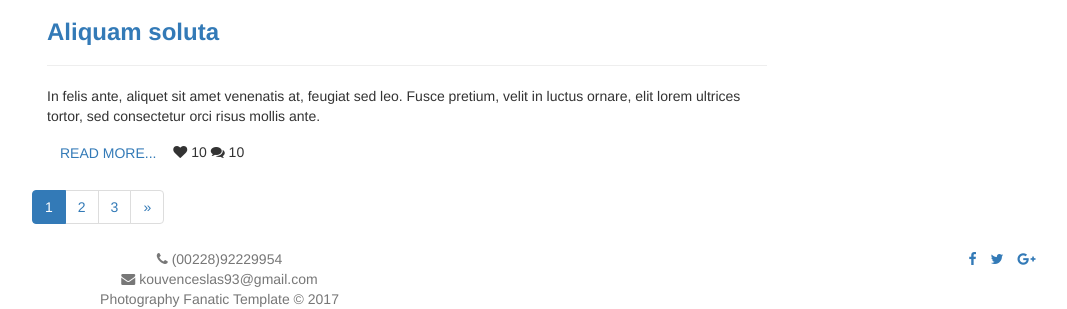
After one commit to LUPUS001/Symfony-Blog, a Symfony app: template templates/blog/index.html.twig in a window 1280 px wide. The commit adds this page. Shown: the part 1304-1613 px from the top of the page, without its empty margins (23-1090 px from the left). Run offline with Twig, Linux system fonts and the light colour scheme; the template is opened without the code that fills it, so the values that code supplies are empty; some libraries are stand-ins or nearby versions.

Commit message:
1.2.3 Reto - Rutas /contact, /blog y /single_post
Finalizada la migración del sitio estático (HTML puro) a la estructura de Symfony (TWIG), cumpliendo con los requisitos de enrutamiento y gestión de plantillas.
Cambios realizados:
- Controladores: Creados PageController y BlogController para separar la lógica de páginas generales y la sección de blog.
- Rutas: Configuradas las rutas /contact, /blog y /blog/single_post mediante atributos de PHP 8.
- Twig:
    - Implementada herencia de plantillas extendiendo base.html.twig en todas las vistas.
    - Sustituidos todos los enlaces estáticos (.html) por la función path() para garantizar un enrutamiento dinámico.
    - Aplicada la función asset() en todos los recursos estáticos (Bootstrap, CSS personalizado, imágenes y JS).
- Organización: Estructura de carpetas en templates/ optimizada (templates/page/ y templates/blog/).

```diff
--- a/src/Controller/PageController.php
+++ b/src/Controller/PageController.php
@@ -14,6 +14,12 @@ final class PageController extends AbstractController
         return $this->render('page/about.html.twig');
     }
 
+    #[Route('/contact', name: 'contact')]
+    public function contact(): Response
+    {
+        return $this->render('page/contact.html.twig');
+    }
+
     #[Route('/', name: 'index')]
     public function index(): Response
     {
--- a/templates/base.html.twig
+++ b/templates/base.html.twig
@@ -43,8 +43,8 @@
             <ul class="nav navbar-nav">
               <li class="active lien"><a href="{{ path('index') }}"><i class="fa fa-home sr-icons"></i> Home</a></li>
               <li class=" lien"><a href="{{ path('about') }}"><i class="fa fa-bookmark sr-icons"></i> About</a></li>
-              <li class=" lien"><a href="#"><i class="fa fa-file-text sr-icons"></i> Blog</a></li>
-              <li><a href="#"><i class="fa fa-phone-square sr-icons"></i> Contact</a></li>
+              <li class=" lien"><a href="{{ path('blog') }}"><i class="fa fa-file-text sr-icons"></i> Blog</a></li>
+              <li><a href="{{ path('contact') }}"><i class="fa fa-phone-square sr-icons"></i> Contact</a></li>
             </ul>
          </div>
      </div>
--- /dev/null
+++ b/templates/blog/index.html.twig
@@ -0,0 +1,154 @@
+{% extends 'base.html.twig' %}
+
+{% block title %}Blog{% endblock %}
+
+{% block body %}
+    <!-- Principal Content Start -->
+   <div id="blog">
+     <div class="container">
+      <div class="row">
+
+      <!-- Blocks of Posts -->
+        <div class="col-xs-12 col-sm-8 row">
+           <div class="col-xs-12 col-sm-12">
+             <div class="post">
+               <div class="post-heading">
+                 <span>6 JANUARY</span>
+                 <img class="img-responsive" src="{{ asset('images/blog/landscape.jpg') }}" alt="post's picture">
+               </div>
+               <div class="post-body">
+                {# Ten en cuenta que en blog.html existen enlaces a single_post.html que deberás cambiar para llamar a la ruta single_post #}
+                 <h3><a href='{{ path("single_post") }}'><strong>doloremque illum</strong></a></h3>
+                 <hr>
+                 <p>Duis ultrices tortor non felis convallis bibendum. Maecenas diam velit, sollicitudin at imperdiet ac, consectetur non nibh. Etiam eget dapibus nulla.
+                 </p>
+               </div>
+               <div class="post-footer">
+                 <a class="btn" href='{{ path("single_post") }}'>READ MORE...</a>
+                 {# ANTES: <a class="btn" href="single_post.html">READ MORE...</a> #}
+                 <span>
+                 <i class="fa fa-heart sr-icons"></i> 10
+                 <i class="fa fa-comments sr-icons"></i> 10
+                 </span>
+               </div>
+             </div>
+           </div>
+           <div class="col-xs-12 col-sm-12">
+             <div class="post">
+               <div class="post-heading">
+                 <span>7 FEBRUARY</span>
+                 <img class="img-responsive" src="{{ asset('images/blog/family.jpg') }}" alt="post's picture">
+               </div>
+               <div class="post-body">
+                 <h3><a href='{{ path("single_post") }}'><strong>Lorem ipsum</strong></a></h3>
+                 <hr>
+                 <p>Nunc sit amet dapibus est, sit amet varius risus. Donec luctus lacinia mauris, at feugiat ligula facilisis ac. Class aptent taciti sociosqu ad litora torquent per conubia.
+                 </p>
+               </div>
+               <div class="post-footer">
+                 <a class="btn" href='{{ path("single_post") }}'>READ MORE...</a>
+                 <span>
+                 <i class="fa fa-heart sr-icons"></i> 10
+                 <i class="fa fa-comments sr-icons"></i> 10
+                 </span>
+               </div>
+             </div>
+           </div>
+           <div class="col-xs-12 col-sm-12">
+             <div class="post">
+               <div class="post-heading">
+                 <span>8 MARCH</span>
+                 <img class="img-responsive" src="{{ asset('images/blog/elephant.jpg') }}" alt="post's picture">
+               </div>
+               <div class="post-body">
+                 <h3><a href='{{ path("single_post") }}'><strong>Aliquam soluta</strong></a></h3>
+                 <hr>
+                 <p>In felis ante, aliquet sit amet venenatis at, feugiat sed leo. Fusce pretium, velit in luctus ornare, elit lorem ultrices tortor, sed consectetur orci risus mollis ante.
+                 </p>
+               </div>
+               <div class="post-footer">
+                 <a class="btn" href='{{ path("single_post") }}'>READ MORE...</a>
+                 <span>
+                 <i class="fa fa-heart sr-icons"></i> 10
+                 <i class="fa fa-comments sr-icons"></i> 10
+                 </span>
+               </div>
+             </div>
+           </div>
+              <nav class="text-left">
+                <ul class="pagination">
+                  <li class="active"><a href="#">1</a></li>
+                  <li><a href="#">2</a></li>
+                  <li><a href="#">3</a></li>
+                  <li><a href="#" aria-label="suivant">
+                    <span aria-hidden="true">&raquo;</span>
+                  </a></li>
+                </ul>
+              </nav>
+        </div>
+      <!-- End of Blog Post -->
+
+      <!-- Side bar -->
+        <div class="col-xs-12 col-sm-4">
+           <form class="form-horizontal">
+             <div class="input-group">
+               <input class="form-control" type="text" placeholder="Research">
+               <span class="input-group-btn">
+                  <a href="" class="btn"><i class="fa fa-search"></i></a>
+               </span>
+             </div>
+           </form>
+           <div class="panel">
+             <div class="panel-heading">
+               <h4>Categories</h4>
+             </div>
+             <div class="panel-body">
+               <ul class="nav">
+                 <li><a href="#">Category I</a></li>
+                 <li><a href="#">Category II</a></li>
+                 <li><a href="#">Category III</a></li>
+                 <li><a href="#">Category IV</a></li>
+                 <li class="last"><a href="#">Category V</a></li>
+               </ul>
+             </div>
+           </div>
+           <div class="well">
+             <h4>Soluta</h4>
+             <p>Quod soluta corrupti earum officia vel inventore vitae quidem, consequuntur odit impedit.</p>
+           </div>
+            <h3>Recent Posts</h3>
+            <hr>
+             <div class="post">
+               <div class="post-heading">
+                 <span>10 APRIL</span>
+                 <img class="img-responsive" src="{{ asset('images/blog/wedding.jpg') }}" alt="post's picture">
+               </div>
+               <div class="post-body">
+                 <span>
+                 <i class="fa fa-heart sr-icons"></i> 10
+                 <i class="fa fa-comments sr-icons"></i> 10
+                 </span>
+                 <h4 class="text-left"><a href='{{ path("single_post") }}'><strong>Aliquam soluta</strong></a></h4>
+               </div>
+             </div>
+             <div class="post">
+               <div class="post-heading">
+                 <span>12 MAY</span>
+                 <img class="img-responsive" src="{{ asset('images/blog/woman.jpg') }}" alt="post's picture">
+               </div>
+               <div class="post-body">
+                 <span>
+                 <i class="fa fa-heart sr-icons"></i> 10
+                 <i class="fa fa-comments sr-icons"></i> 10
+                 </span>
+                 <h4 class="text-left"><a href='{{ path("single_post") }}'><strong>Consequuntur</strong></a></h4>
+               </div>
+             </div>
+        </div>
+      <!-- End of Side bar -->
+
+      </div>
+     </div>
+   </div>
+    <!-- End of Principal Content Start -->
+{% endblock %}
```
Also changed, not shown: src/Controller/BlogController.php (added, +24 -0 lines), templates/blog/single_post.html.twig (added, +124 -0 lines), templates/page/contact.html.twig (added, +67 -0 lines).
